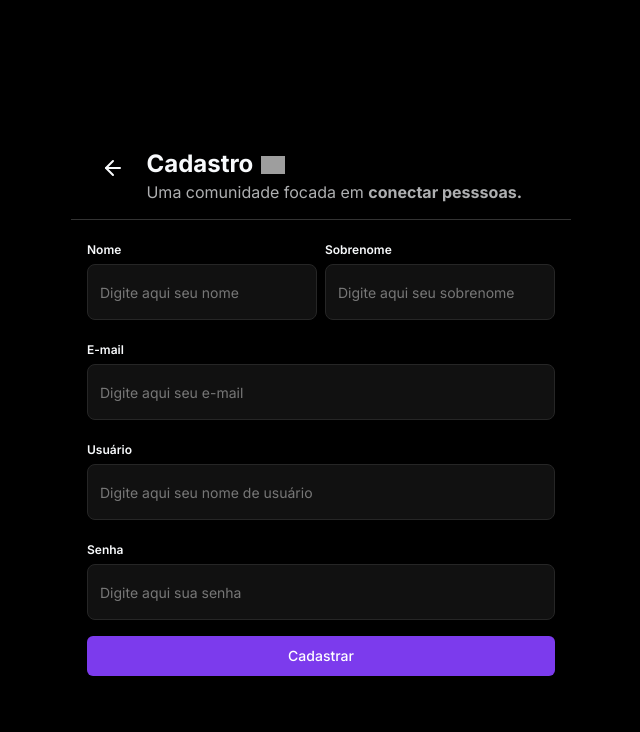
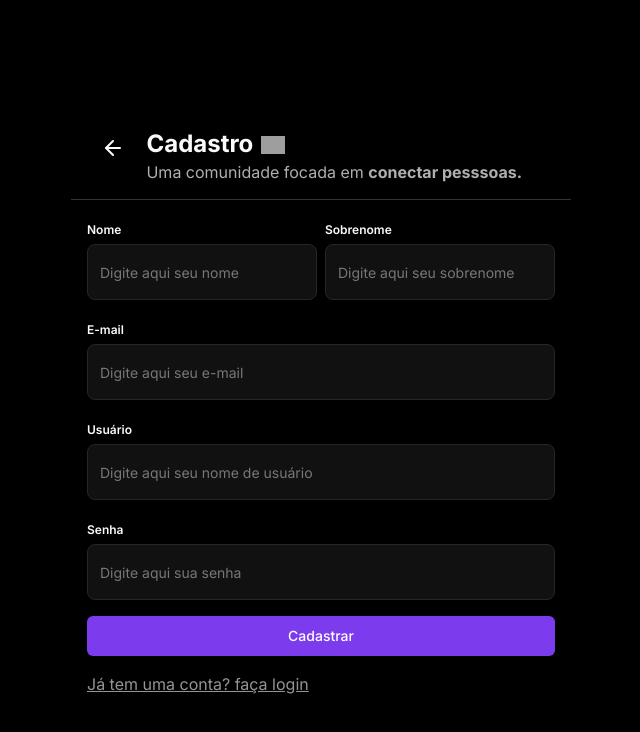
Before and after one commit to ryansldev/zap-web, a Next.js app: page /signup in a window 1280 px wide. Shown: the top 732 px of the page, without its empty margins (319-959 px from the left). Built offline with nearby package versions, Linux system fonts and the light colour scheme; no server answers; grey boxes are pictures that could not be loaded.

Commit message:
feat: add link to login and signup in the pages

```diff
--- a/app/login/_components/form.tsx
+++ b/app/login/_components/form.tsx
@@ -4,6 +4,7 @@ import { login } from "@/actions/login"
 import { FormInput } from "@/components/form/form-input"
 import { FormSubmit } from "@/components/form/form-submit"
 import { useAction } from "@/hooks/use-action"
+import Link from "next/link"
 import { useRouter } from "next/navigation"
 import { toast } from "sonner"
 
@@ -56,6 +57,12 @@ export function LoginForm() {
         <FormSubmit>
           Login
         </FormSubmit>
+
+        <Link href="/signup">
+          <span className="text-secondary-foreground underline opacity-80">
+            Não tem uma conta? registre-se
+          </span>
+        </Link>
       </div>
     </form>
   )
--- a/app/signup/_components/form.tsx
+++ b/app/signup/_components/form.tsx
@@ -4,6 +4,7 @@ import { signup } from "@/actions/signup"
 import { FormInput } from "@/components/form/form-input"
 import { FormSubmit } from "@/components/form/form-submit"
 import { useAction } from "@/hooks/use-action"
+import Link from "next/link"
 import { useRouter } from "next/navigation"
 import { toast } from "sonner"
 
@@ -90,6 +91,12 @@ export function SignupForm() {
         <FormSubmit>
           Cadastrar
         </FormSubmit>
+
+        <Link href="/login">
+          <span className="text-secondary-foreground underline opacity-80">
+            Já tem uma conta? faça login
+          </span>
+        </Link>
       </div>
     </form>
   )
```
